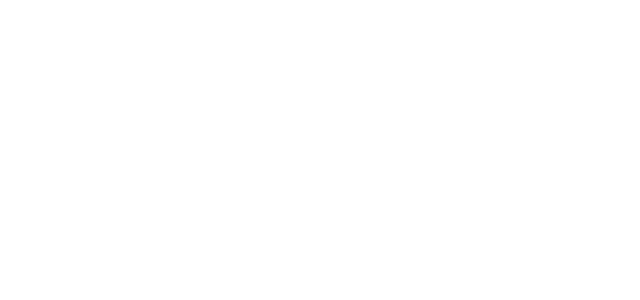
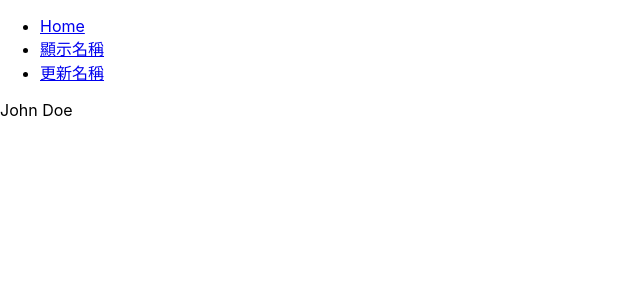
Before and after one commit to samuel00410/React_hooks_practices, a React (Create React App) app: page /display in a window 1280 px wide. Before the commit this address had no page. Shown: the top 300 px of the page, without its empty margins (0-640 px from the left). Built offline with nearby package versions, Linux system fonts and the light colour scheme.

Commit message:
先上傳

```diff
--- a/package.json
+++ b/package.json
@@ -3,13 +3,16 @@
   "version": "0.1.0",
   "private": true,
   "dependencies": {
+    "@reduxjs/toolkit": "^2.2.3",
     "@testing-library/jest-dom": "^5.17.0",
     "@testing-library/react": "^13.4.0",
     "@testing-library/user-event": "^13.5.0",
     "react": "^18.2.0",
     "react-dom": "^18.2.0",
+    "react-redux": "^9.1.1",
     "react-router-dom": "^6.22.3",
     "react-scripts": "5.0.1",
+    "redux": "^5.0.1",
     "web-vitals": "^2.1.4"
   },
   "scripts": {
--- a/src/App.js
+++ b/src/App.js
@@ -4,16 +4,24 @@
 import Layout from "./components/Layout";
 import Home from "./pages/Home/Home";
 import { LanguageProvider } from "./LanguageContext";
+import DisplayName from "./pages/Displayname/DisplayName";
+import UpdateName from "./pages/UpdateName/UpdateName";
+import { Provider } from "react-redux";
+import store from "./redux/store";
 
 function App() {
   return (
     <BrowserRouter>
       <LanguageProvider>
-        <Routes>
-          <Route path="/" element={<Layout />}>
-            <Route index element={<Home />} />
-          </Route>
-        </Routes>
+        <Provider store={store}>
+          <Routes>
+            <Route path="/" element={<Layout />}>
+              <Route index element={<Home />} />
+              <Route path="/display" element={<DisplayName />} />
+              <Route path="/update" element={<UpdateName />} />
+            </Route>
+          </Routes>
+        </Provider>
       </LanguageProvider>
     </BrowserRouter>
   );
--- a/src/components/Layout.js
+++ b/src/components/Layout.js
@@ -8,6 +8,12 @@
           <li>
             <Link to="/">Home</Link>
           </li>
+          <li>
+            <Link to="/display">顯示名稱</Link>
+          </li>
+          <li>
+            <Link to="/update">更新名稱</Link>
+          </li>
         </ul>
       </nav>
       <Outlet />
--- /dev/null
+++ b/src/pages/Displayname/DisplayName.js
@@ -0,0 +1,11 @@
+// ./src/components/DisplayName.js
+import React from "react";
+import { useSelector } from "react-redux";
+
+const DisplayName = () => {
+  const name = useSelector((state) => state.name);
+
+  return <div>{name}</div>;
+};
+
+export default DisplayName;
--- /dev/null
+++ b/src/pages/UpdateName/UpdateName.js
@@ -0,0 +1,8 @@
+// ./src/components/UpdateName.js
+import React from "react";
+
+const UpdateName = () => {
+  return <div>UpdateName</div>;
+};
+
+export default UpdateName;
--- /dev/null
+++ b/src/redux/store.js
@@ -0,0 +1,21 @@
+import { configureStore, createSlice } from "@reduxjs/toolkit";
+
+// 创建一个名为 "nameSlice" 的slice，包含初始状态和reducers
+const nameSlice = createSlice({
+  name: "name",
+  initialState: { name: "John Doe" },
+  reducers: {
+    updateName: (state, action) => {
+      state.name = action.payload; // 更新名字
+    },
+  },
+});
+
+export const { updateName } = nameSlice.actions; // 導出action
+
+// 創建store
+const store = configureStore({
+  reducer: nameSlice.reducer,
+});
+
+export default store;
```
Also changed, not shown: 1 other file (tests, documents, lock files or other folders).
